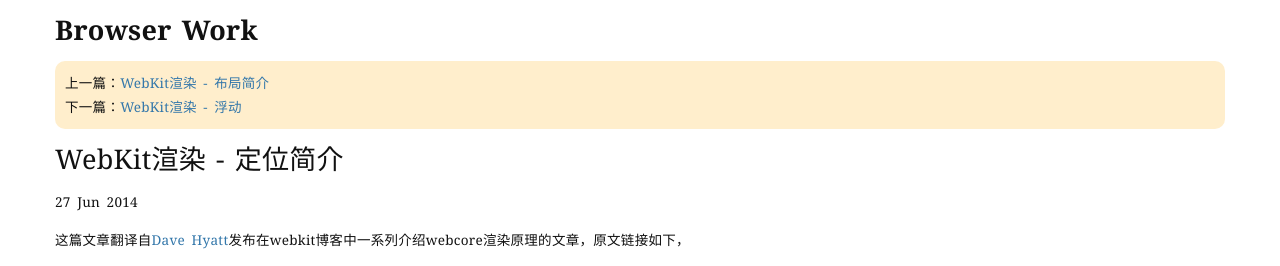
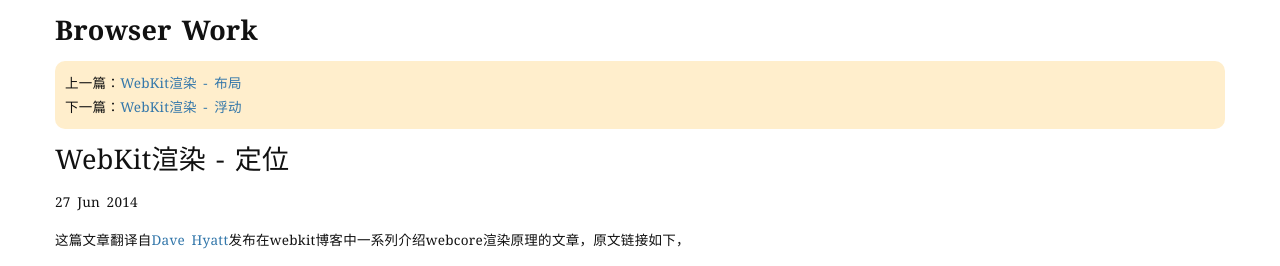
Before and after one commit to aaronz/aaronz.github.com, a Jekyll site: the page built from _posts/2014-06-27-webcore-renderring-positioning.markdown, in a window 1280 px wide and 900 px high. Shown: the top 266 px of the window. Built offline with Jekyll 4.4.1, drawn with Linux system fonts in a browser that asks for light colours; Markdown is read by kramdown in place of the engine named in the settings; comment, search, counter and statistics services are not loaded.

Commit message:
Refine post: change title.

```diff
--- a/_posts/2014-06-26-webcore-renderring-layout-basics.markdown
+++ b/_posts/2014-06-26-webcore-renderring-layout-basics.markdown
@@ -1,6 +1,6 @@
 ---
 layout: post
-title:  "WebKit渲染 - 布局简介"
+title:  "WebKit渲染 - 布局"
 date:   2014-06-26 00:00:00
 categories: Mechanism
 ---
--- a/_posts/2014-06-27-webcore-renderring-positioning.markdown
+++ b/_posts/2014-06-27-webcore-renderring-positioning.markdown
@@ -1,6 +1,6 @@
 ---
 layout: post
-title:  "WebKit渲染 - 定位简介"
+title:  "WebKit渲染 - 定位"
 date:   2014-06-27 00:00:00
 categories: Mechanism
 ---
```
